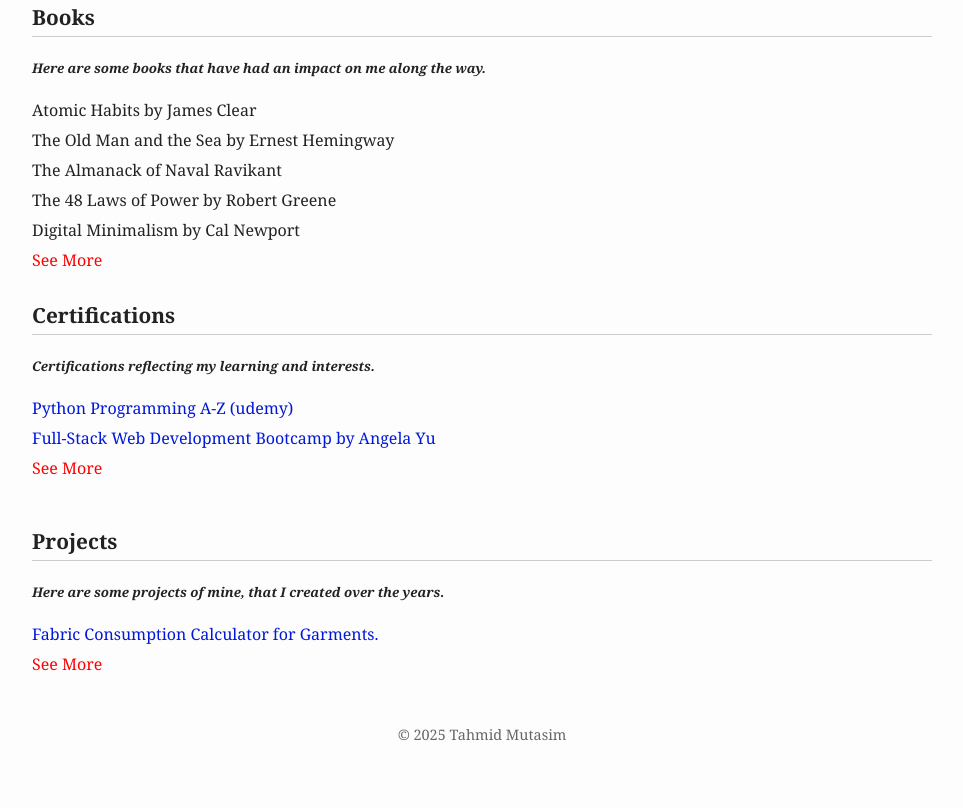
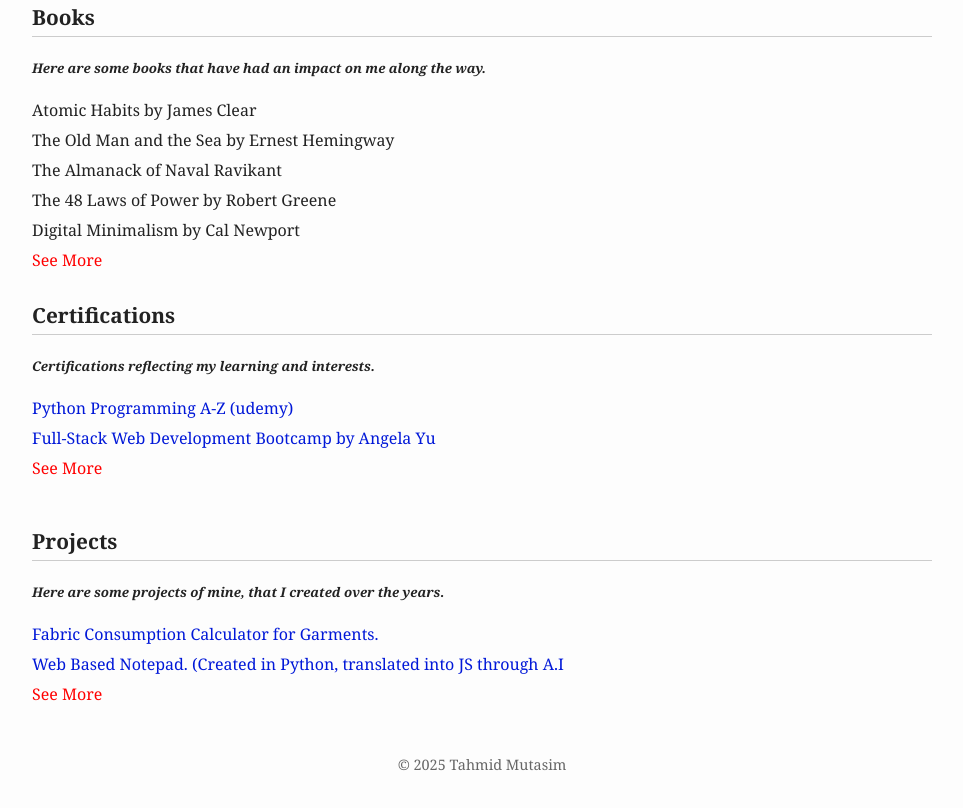
Before and after one commit to GitCloneTahmid/tahmidmutasim, a plain HTML site: page index.html in a window 1280 px wide. Shown: the part 401-1209 px from the top of the page, without its empty margins (158-1121 px from the left). Before the commit the page ends 1179 px from the top, so only its background shows below. Drawn offline with Linux system fonts and the light colour scheme.

Commit message:
Update index.html

```diff
--- a/index.html
+++ b/index.html
@@ -61,6 +61,7 @@
             <h5><i>Here are some projects of mine, that I created over the years.</i></h5>
             <ul>
               <li><a href="https://gitclonetahmid.github.io/calculator.github.io/" target="_blank">Fabric Consumption Calculator for Garments.</a></li>
+              <li><a href="" target="_blank">Web Based Notepad. (Created in Python, translated into JS through A.I</a></li>
               <li><a href="projects.html" class="more-link">See More</a></li>
             </ul>
           </div>
```
